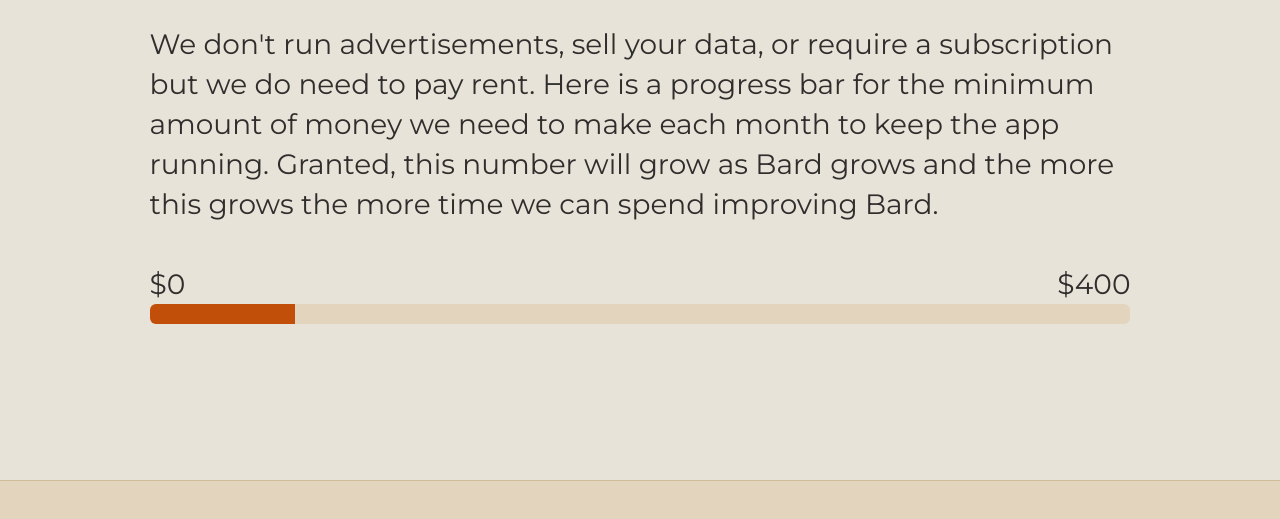
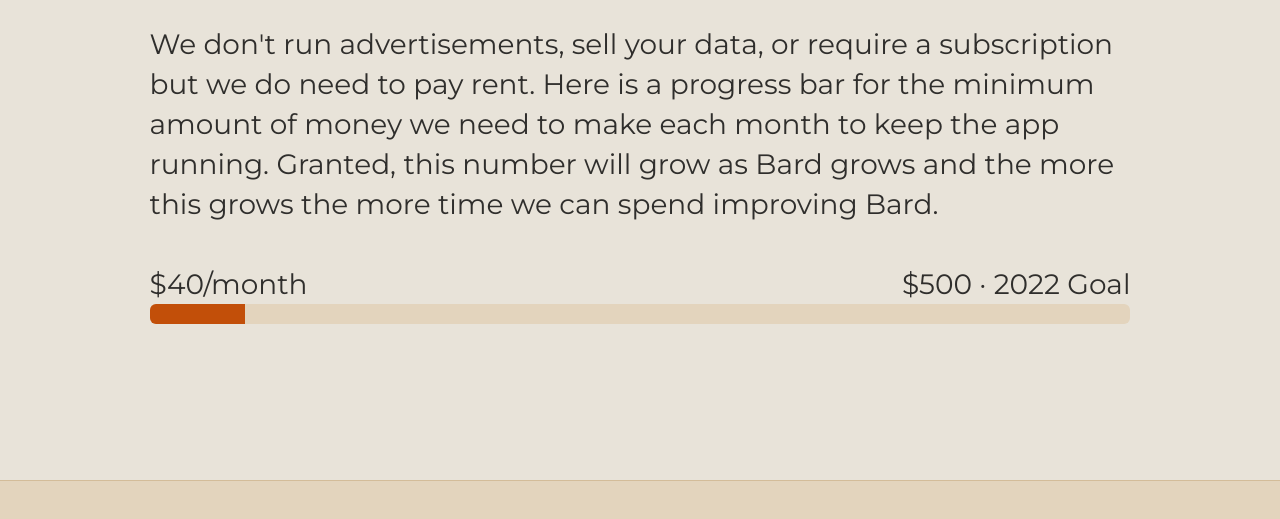
Before and after one commit to ProgrammingJoe/bardlanding, a Gatsby site: page /pricing in a window 1280 px wide. Shown: the part 1256-1775 px from the top of the page. Built offline with nearby package versions, Linux system fonts and the light colour scheme; Gatsby itself is replaced by a stand-in of ours; no server answers.

Commit message:
Fix pricing

```diff
--- a/src/pages/pricing.js
+++ b/src/pages/pricing.js
@@ -96,10 +96,10 @@
           Granted, this number will grow as Bard grows and the more this grows the more time we can spend improving Bard.
         </Text>
         <div style={{ display: 'flex', justifyContent: 'space-between', marginTop: '40px' }}>
-          <Text>$0</Text>
-          <Text>$400</Text>
+          <Text>${revenue}/month</Text>
+          <Text>$500 · 2022 Goal</Text>
         </div>
-        <ProgressBar><div style={{ flex: revenue }}/><div style={{ flex: 300 - revenue }}/></ProgressBar>
+        <ProgressBar><div style={{ flex: revenue }}/><div style={{ flex: 500 - revenue }}/></ProgressBar>
       </Section>
     </Layout>
   )
```
